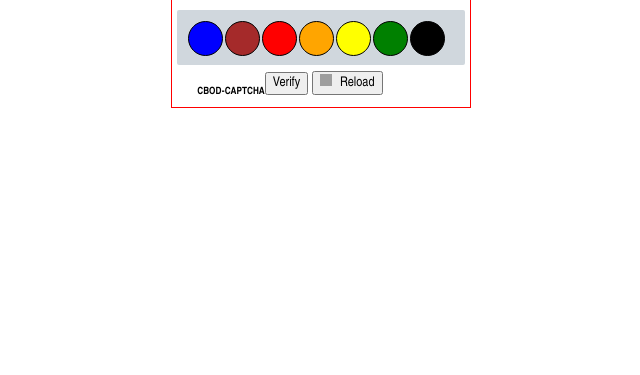
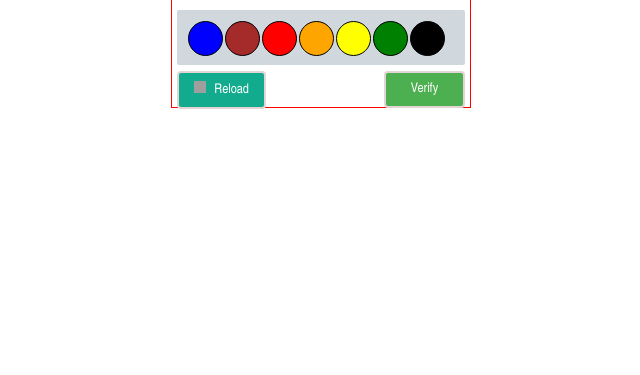
Before and after one commit to kmtusher97/CBOD-CAPTCHA, a Django app: page / in a window 1280 px wide. Shown: the part 425-800 px from the top of the page, without its empty margins (317-957 px from the left). Run offline with Django 3.2, Linux system fonts and the light colour scheme; data that the repository does not hold is empty; some libraries are stand-ins or nearby versions; grey boxes are pictures that could not be loaded.

Commit message:
Update styles

```diff
--- a/web_app/static/css/styles.css
+++ b/web_app/static/css/styles.css
@@ -25,8 +25,9 @@
     height: 300px;
 }
 .txt1 {
-    padding-left: 10px;
-    padding-top: 5px;
+    color: white;
+}
+.txt2 {
     color: white;
 }
 .div1 {
@@ -57,6 +58,54 @@
     border-radius: 50%;
     border: 1px solid black;
 }
+.button1 {
+    background-color: red;
+    color: red;
+}
+.button2 {
+    background-color: green;
+    color: green;
+}
+button:nth-child(3) {
+    background-color: blue;
+    color: blue;
+}
+button:nth-child(4) {
+    background-color: yellow;
+    color: yellow;
+}
+button:nth-child(5) {
+    background-color: black;
+    color: black;
+}
+button:nth-child(6) {
+    background-color: brown;
+    color: brown;
+}
+button:nth-child(7) {
+    background-color: orange;
+    color: orange;
+}
+.button11 {
+    margin-right: 5px;
+    background-color: #4CAF50;
+    border: 2px solid #e4d5d5;
+    border-radius: 4px;
+    color: white;
+    padding: 8px 25px;
+    cursor: pointer;
+    float: right;
+}
+.button12 {
+    margin-left: 5px;
+    background-color: #12ab8d;
+    border: 2px solid #e4d5d5;
+    border-radius: 4px;
+    color: white;
+    padding: 8px 15px;
+    cursor: pointer;
+    float: left;
+}
 .icon {
     width: 12px;
     height: 12px;
--- a/web_app/templates/index.html
+++ b/web_app/templates/index.html
@@ -22,8 +22,8 @@
   <div class="box">
     <div class="div1">
       <img class="img1" id="img-category" src="#" alt="Category">
-      <div class="txt1">Select the colors that surrounds:</div>
-      <div id="category-name"></div>
+      <div class="txt1">Select the colors that surrounds:  </div>
+      <div class="txt1" id="category-name"></div>
     </div>
     <div id="img-captcha-div">
       <img class="img2" id="img-captcha" src="#" alt="CAPTCHA">
```
Also changed, not shown: web_app/static/captcha/captcha.jpeg.
